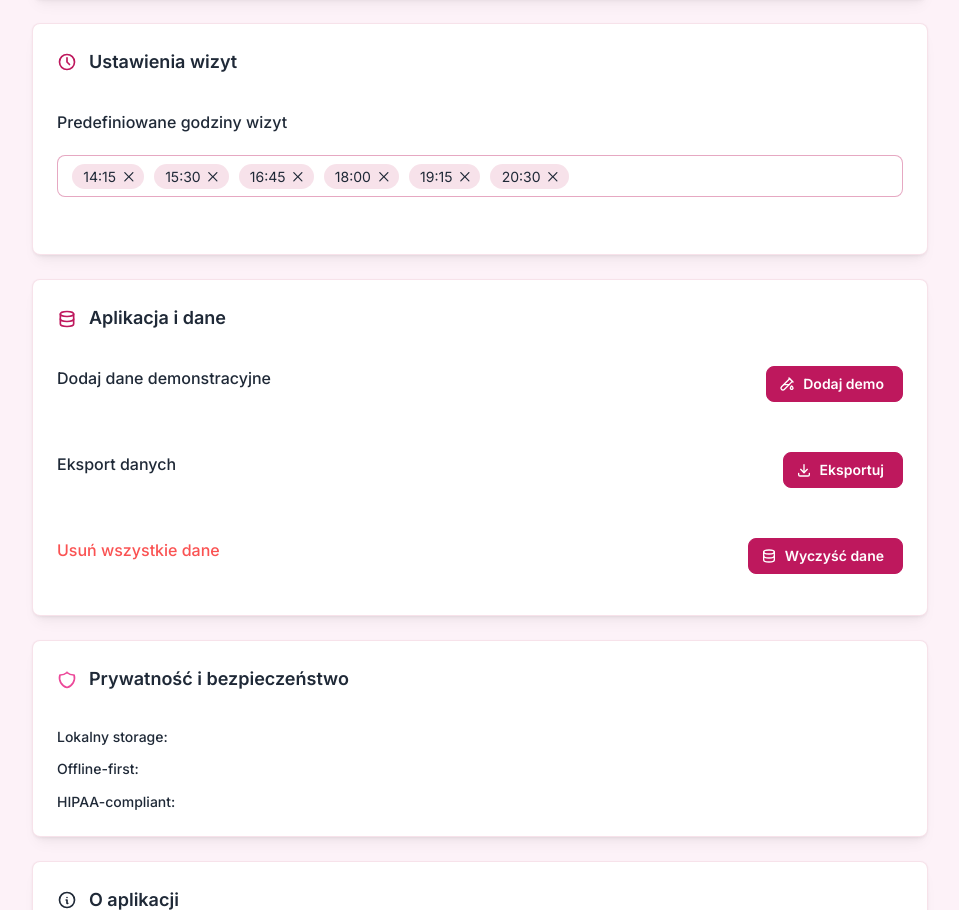
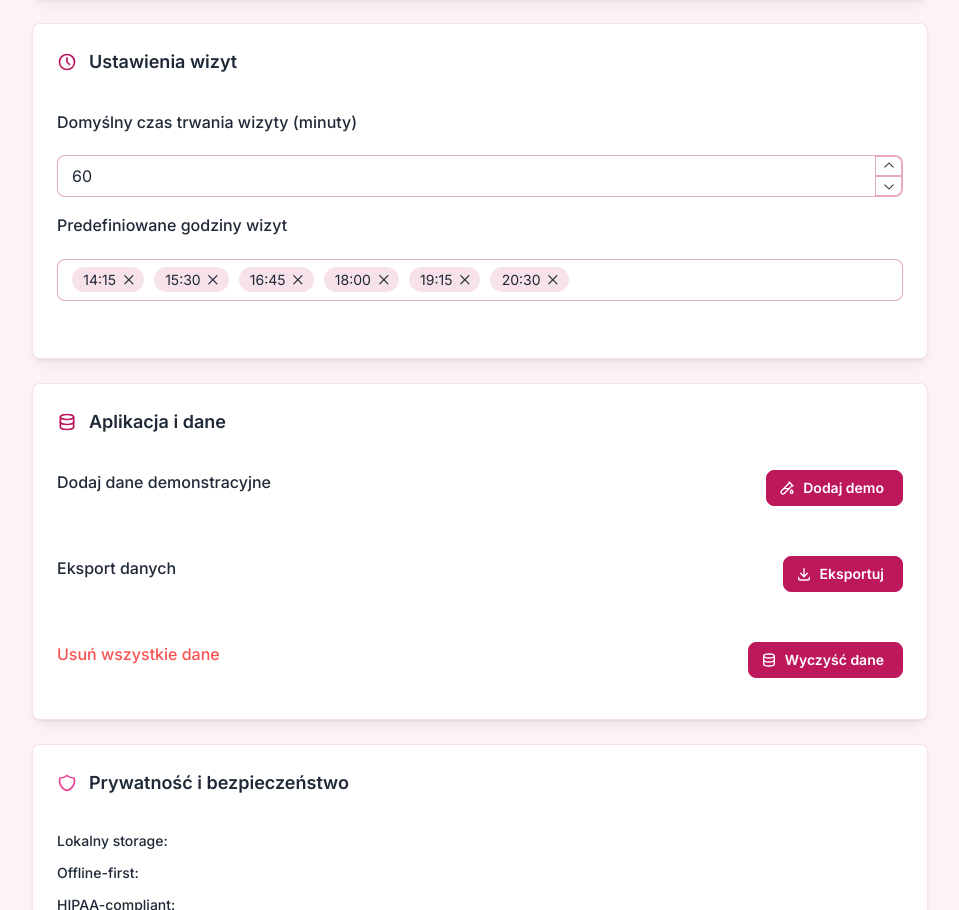
Before and after one commit to pimplak/p, a React (Vite) app: page /settings in a window 1280 px wide. Shown: the part 860-1770 px from the top of the page, without its empty margins (300-1259 px from the left). Built offline with nearby package versions, Linux system fonts and the light colour scheme.

Commit message:
feat: change default appointment list

```diff
--- a/src/components/AppointmentForm.tsx
+++ b/src/components/AppointmentForm.tsx
@@ -65,13 +65,13 @@ export function AppointmentForm({
 }: AppointmentFormProps) {
   const { addAppointment, updateAppointment, loading } = useAppointmentStore();
   const { patients } = usePatientStore();
-  const { appointmentHours } = useSettingsStore();
+  const { appointmentHours, defaultAppointmentDuration } = useSettingsStore();
 
   const form = useForm<FormValues>({
     initialValues: {
       patientId: appointment?.patientId?.toString() || initialPatientId || '',
       date: appointment?.date ? new Date(appointment.date) : initialDate || new Date(),
-      duration: appointment?.duration || 50,
+      duration: appointment?.duration || defaultAppointmentDuration,
       status: appointment?.status || APPOINTMENT_STATUS.SCHEDULED,
       type: appointment?.type || AppointmentType.THERAPY,
       notes: appointment?.notes || '',
--- a/src/constants/business.ts
+++ b/src/constants/business.ts
@@ -2,6 +2,7 @@
 
 // APPOINTMENT PRICING
 export const DEFAULT_APPOINTMENT_PRICE = 150; // Domyślna cena wizyty w zł
+export const DEFAULT_APPOINTMENT_DURATION = 60; // Domyślny czas trwania wizyty w minutach
 
 // EXPORT PROCESSING
 export const EXPORT_CHUNK_SIZE = 500; // Chunk size dla eksportu danych
--- a/src/pages/Settings.tsx
+++ b/src/pages/Settings.tsx
@@ -12,6 +12,7 @@ import {
   Select,
   Collapse,
   TagsInput,
+  NumberInput,
 } from '@mantine/core';
 import { useDisclosure } from '@mantine/hooks';
 import { notifications } from '@mantine/notifications';
@@ -45,6 +46,8 @@ function Settings() {
     setPractitionerTitle,
     appointmentHours,
     setAppointmentHours,
+    defaultAppointmentDuration,
+    setDefaultAppointmentDuration,
   } = useSettingsStore();
   const { currentPalette, utilityColors } = useTheme();
   const [templatesOpened, { toggle: toggleTemplates }] = useDisclosure(false);
@@ -200,6 +203,17 @@ function Settings() {
               <Divider />
 
               <Stack gap='md'>
+                <NumberInput
+                  label='Domyślny czas trwania wizyty (minuty)'
+                  placeholder='60'
+                  value={defaultAppointmentDuration}
+                  onChange={value => setDefaultAppointmentDuration(Number(value) || 60)}
+                  min={15}
+                  max={300}
+                  step={5}
+                  description='Domyślny czas trwania nowej wizyty'
+                />
+
                 <TagsInput
                   label='Predefiniowane godziny wizyt'
                   placeholder='Dodaj godzinę (np. 14:15)'
--- a/src/stores/useSettingsStore.ts
+++ b/src/stores/useSettingsStore.ts
@@ -1,4 +1,5 @@
 import { create } from 'zustand';
+import { DEFAULT_APPOINTMENT_DURATION } from '../constants/business';
 import { DEFAULT_SMS_TEMPLATES, type SMSTemplate } from '../utils/sms';
 
 export type ColorPalette = 'naturalne' | 'magenta-rose';
@@ -10,6 +11,7 @@ interface SettingsStore {
   // Calendar settings
   hideWeekends: boolean;
   appointmentHours: string[];
+  defaultAppointmentDuration: number;
 
   // SMS settings
   practitionerName: string;
@@ -21,6 +23,7 @@ interface SettingsStore {
   toggleDarkMode: () => void;
   toggleHideWeekends: () => void;
   setAppointmentHours: (hours: string[]) => void;
+  setDefaultAppointmentDuration: (duration: number) => void;
 
   // SMS actions
   setPractitionerName: (name: string) => void;
@@ -65,6 +68,7 @@ export const useSettingsStore = create<SettingsStore>((set, get) => {
       darkMode: state.darkMode,
       hideWeekends: state.hideWeekends,
       appointmentHours: state.appointmentHours,
+      defaultAppointmentDuration: state.defaultAppointmentDuration,
       practitionerName: state.practitionerName,
       practitionerTitle: state.practitionerTitle,
       smsTemplates: state.smsTemplates,
@@ -91,6 +95,7 @@ export const useSettingsStore = create<SettingsStore>((set, get) => {
     darkMode: storedSettings.darkMode ?? true,
     hideWeekends: storedSettings.hideWeekends ?? false,
     appointmentHours: storedSettings.appointmentHours || generateDefaultHours(),
+    defaultAppointmentDuration: storedSettings.defaultAppointmentDuration || DEFAULT_APPOINTMENT_DURATION,
 
     // SMS settings
     practitionerName:
@@ -115,6 +120,11 @@ export const useSettingsStore = create<SettingsStore>((set, get) => {
 
     setAppointmentHours: hours => {
       set({ appointmentHours: hours });
+      saveAllSettings();
+    },
+
+    setDefaultAppointmentDuration: duration => {
+      set({ defaultAppointmentDuration: duration });
       saveAllSettings();
     },
 
```
